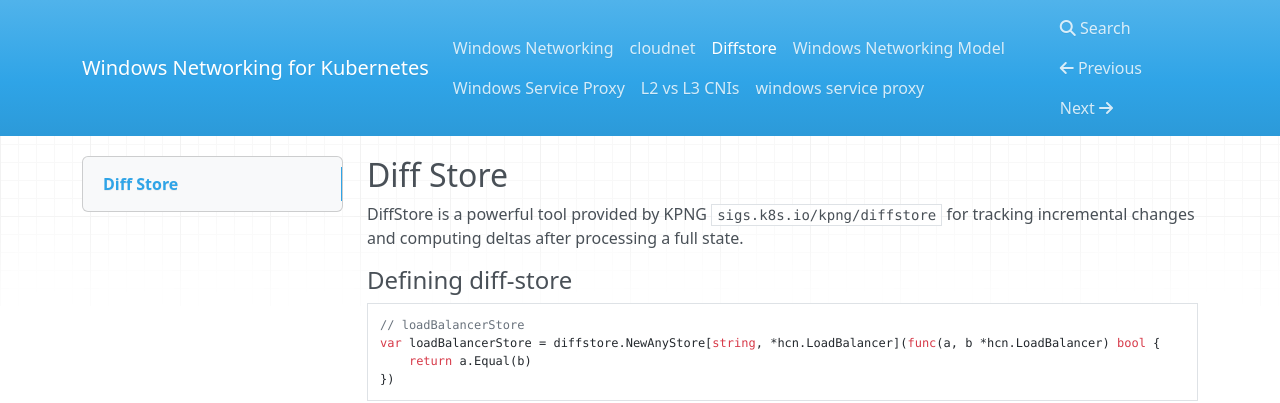
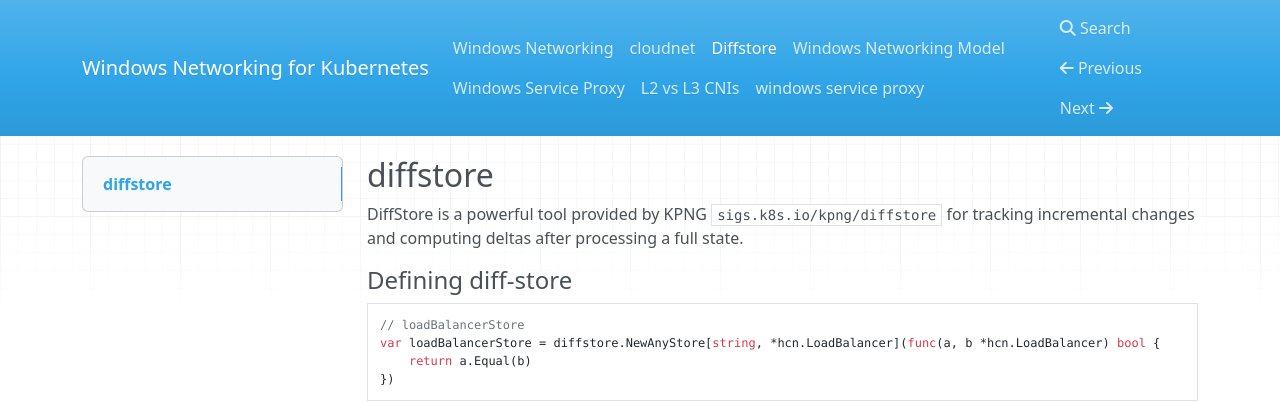
Before and after one commit to aroradaman/windows-networking, an MkDocs documentation site: the page built from docs/diffstore.md, in a window 1280 px wide and 1083 px high. Shown: the top 403 px of the window. Built offline with MkDocs 1.6.1, drawn with Linux system fonts in a browser that asks for light colours; nearby versions of some CDN libraries.

Commit message:
Update diffstore.md

```diff
--- a/docs/diffstore.md
+++ b/docs/diffstore.md
@@ -1,4 +1,4 @@
-## Diff Store
+## diffstore
 DiffStore is a powerful tool provided by KPNG `sigs.k8s.io/kpng/diffstore` for tracking incremental changes and computing deltas after processing a full state.
 
 #### Defining diff-store
```
